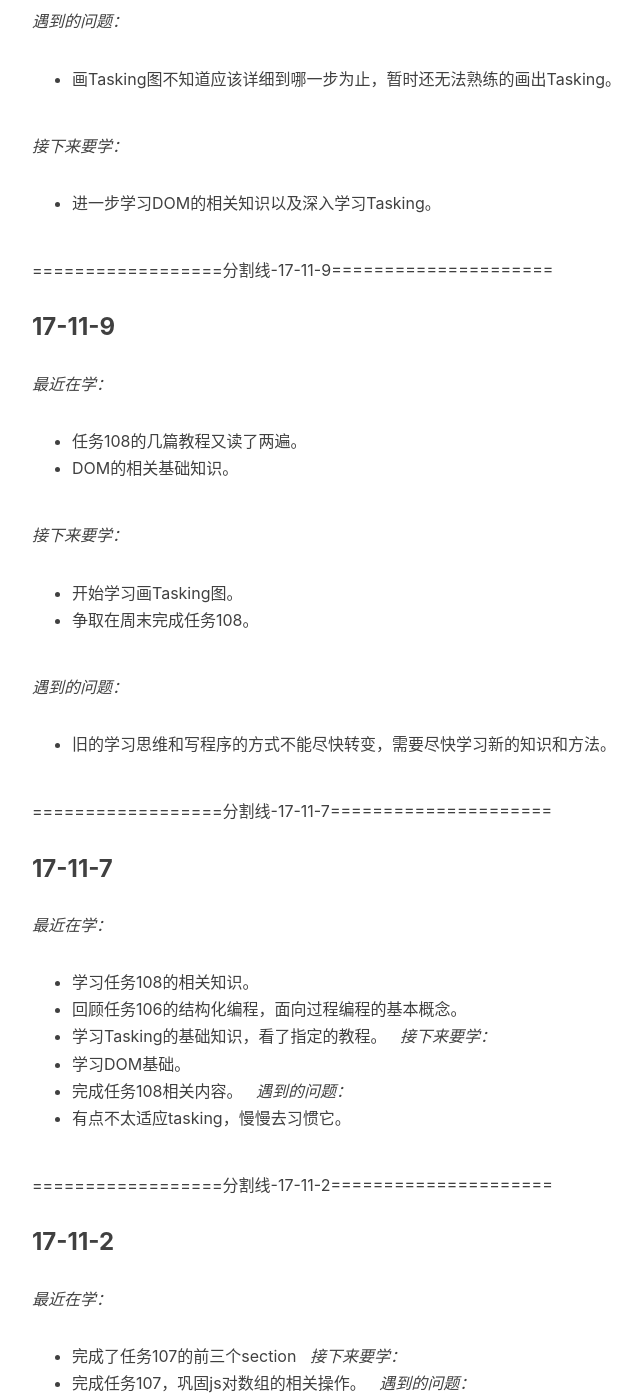
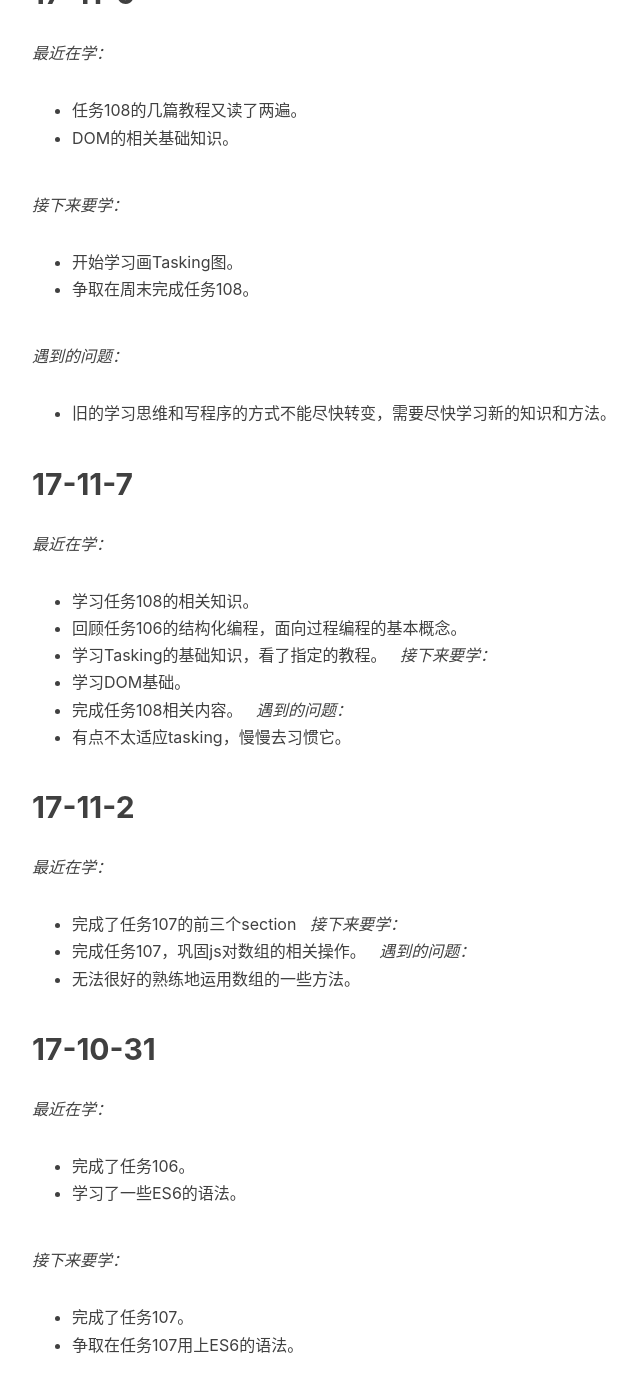
Before and after one commit to Xutaotaotao/Xutaotaotao.github.io, a Jekyll site: the page built from _posts/2017-11-22-Daily Scrum.md, in a window 1280 px wide and 1400 px high, scrolled down 2090 px. Shown: the whole window, without its empty margins (233-875 px from the left). Built offline with Jekyll 4.4.1, drawn with Linux system fonts in a browser that asks for light colours; comment, search, counter and statistics services are not loaded; some of the changed text lies outside the part shown.

Commit message:
change daily scrum

```diff
--- a/_posts/2017-11-22-Daily Scrum.md
+++ b/_posts/2017-11-22-Daily Scrum.md
@@ -8,25 +9,21 @@ tags:
   - Daily Scrum
 ---
 
-==================分割线-17-11-21=====================
-### 17-11-21
+## 17-11-21
 
 *最近在学：*
 - 完成了任务110。
 - 学习了TDD的基础知识，跟着教程写了FizzBuzz这个例子，尝试运用TDD的方式来完成任务111。
 
-
 *遇到的问题：*
 - 学习了TDD的思想之后很难将以前的编程思想改变过来，然后现在来审视自己之前写的代码，感觉有点糟糕。
 - 在完成任务111的The beersong程序的时候认为程序并不是太难就没有画tasking图，导致步骤没有分清楚，写了一堆烂代码，做了很多无用功。
-
 
 *即将要学：*
 - 继续去可以练习tasking以及TDD，然后将其运用到后面的任务当中。
 - 如果有空希望去读读《代码整洁之道》这本书。
 
-==================分割线-17-11-17=====================
-### 17-11-17
+## 17-11-17
 
 *最近在学：*
 - 完成了任务109。
@@ -42,8 +39,7 @@ tags:
 - 周末完成任务110。
 - 有空余时间学习DOM的相关知识。
 
-==================分割线-17-11-14=====================
-### 17-11-14
+## 17-11-14
 
 *最近在学：*
 - JS HTML DOM看完了一遍。
@@ -57,8 +53,7 @@ tags:
 *接下来要学：*
 - 进一步学习DOM的相关知识以及深入学习Tasking。
 
-==================分割线-17-11-9=====================
-### 17-11-9
+## 17-11-9
 
 *最近在学：*
 - 任务108的几篇教程又读了两遍。
@@ -71,9 +66,7 @@ tags:
 *遇到的问题：*
 - 旧的学习思维和写程序的方式不能尽快转变，需要尽快学习新的知识和方法。
 
-
-==================分割线-17-11-7=====================
-### 17-11-7
+## 17-11-7
 
 *最近在学：*
 - 学习任务108的相关知识。
@@ -87,9 +80,7 @@ tags:
 *遇到的问题：*
 - 有点不太适应tasking，慢慢去习惯它。
 
-
-==================分割线-17-11-2=====================
-### 17-11-2
+## 17-11-2
 
 *最近在学：*
 - 完成了任务107的前三个section
@@ -100,9 +91,7 @@ tags:
 *遇到的问题：*
 - 无法很好的熟练地运用数组的一些方法。
 
-
-==================分割线-17-10-31=====================
-### 17-10-31
+## 17-10-31
 
 *最近在学：*
 - 完成了任务106。
@@ -115,9 +104,7 @@ tags:
 *遇到的问题*
 - 在完成任务106的section2的pactice3数据的输出有点问题，经过细心的处理，解决了问题。
 
-
-==================分割线-17-10-26=====================
-###  17-10-26
+##  17-10-26
 
 *最近在学：*
 - 完成了任务卡105和任务卡106的section1部分。
@@ -130,9 +117,7 @@ tags:
 - js的数组操作还不太熟练。
 - 任务106的section2的piactice1遇到个不好解决的问题。
 
-
-==================分割线-17-10-24=====================
-### 17-10-24
+## 17-10-24
 
 *最近在学*
 - 学完了CSS教程中CSS高级。
@@ -145,24 +130,22 @@ tags:
 *遇到的问题：*
 - 关于bootstrap的自适应布局还不能得心应手。
 
-==================分割线-17-10-19=====================
-### 17-10-19
+## 17-10-19
 
 *最近在学*
-* CSS教程看到|css轮廓|章节。
+* CSS教程看到css轮廓章节。
 * 大致浏览了一遍bootstrap的文档。
 * 开始进攻任务104，尝试用栅格布局完成试卷布局。
 
 *接下来要学*
-* CSS教程学习到|伪类|章节。
+* CSS教程学习到伪类章节。
 * 仔细阅读103任务的相关内容并学习。
 * 学习BootStrap基本布局。
 
 *遇到的问题*
 * 教程看着有点混乱，无法理清头绪。
 
-====================分割线-17-10-17=======================
-### 17-10-17
+## 17-10-17
 
 *最近在学*
 * 读完《JavaScript函数式编程》第一章和第二章。
@@ -178,8 +161,7 @@ tags:
 * 在阅读《JavaScript函数式编程》时有些吃力，还需深入学习js。
 * 修改模板的一些问题能够基本解决。
 
-====================分割线-17-10-15=======================
-### 17-10-15
+## 17-10-15
 
 *最近在学*
 * 修改任务卡102中的不足之处，修改完成。
```
Also changed, not shown: other parts of _posts/2017-11-22-Daily Scrum.md (+1 -0 lines).
